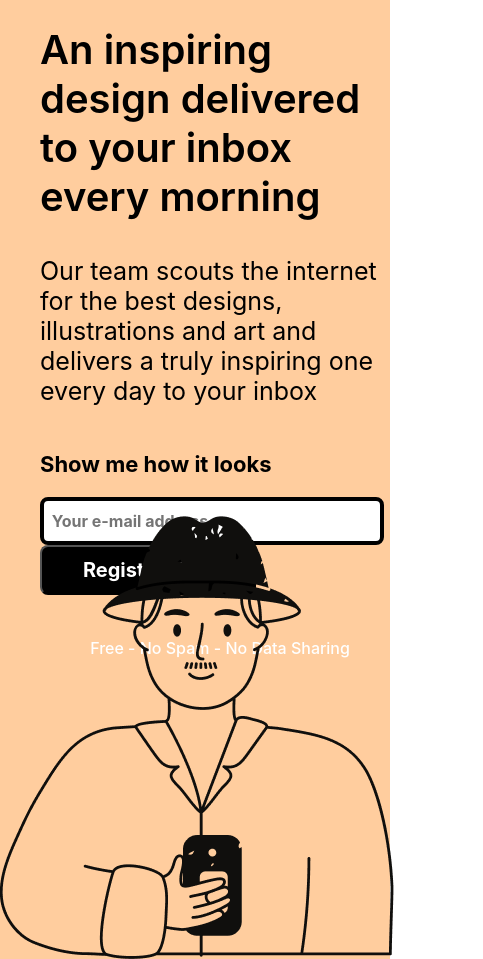
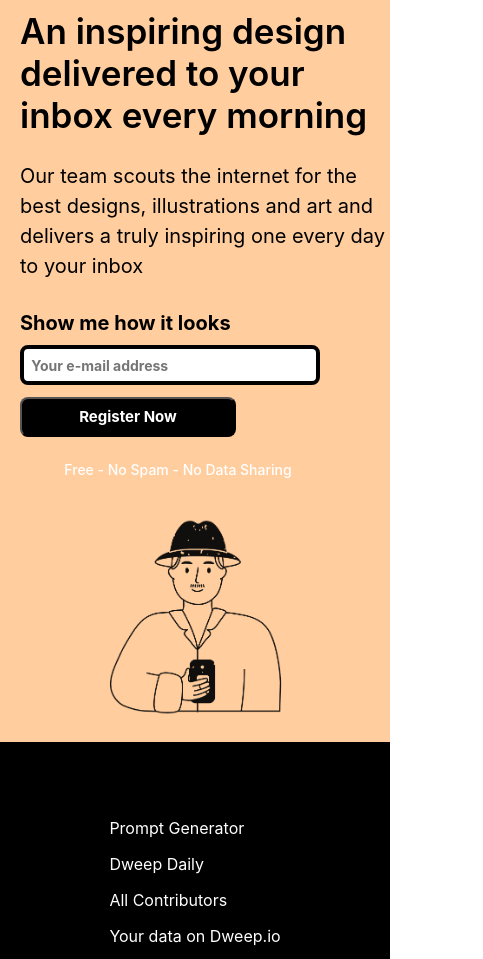
Before and after one commit to ruchipratihast/cuvette-project, a plain HTML site: page index.html in a window 390 px wide. Shown: the top 959 px of the page, 483 px wide, since content can reach past the window. Drawn offline with Linux system fonts and the light colour scheme.

Commit message:
Updated Micro Project on dated 09-09-2023

```diff
--- a/index.html
+++ b/index.html
@@ -1,12 +1,13 @@
-
 <!DOCTYPE html>
 <html lang="en">
+
 <head>
   <meta charset="UTF-8" />
   <meta name="viewport" content="width=device-width, initial-scale=1.0" />
   <link rel="stylesheet" type="text/css" href="styles.css" />
   <title>Micro Project 1</title>
 </head>
+
 <body>
   <div class="toppart">
     <div class="topleftside">
@@ -19,7 +20,7 @@
 
       <h5>Show me how it looks</h5>
 
-        <form action="">
+      <form action="" class="formcontainer">
         <input name="e-mail" placeholder=" Your e-mail address" type="text" />
         <button>Register Now</button>
       </form>
@@ -55,4 +56,5 @@
     </div>
   </div>
 </body>
+
 </html>
--- a/styles.css
+++ b/styles.css
@@ -1,17 +1,17 @@
-:root{
-    --theme : #FFCD9E;
-    --primary-color : #000000;
-    --secondary-color : #FFFFFF;
+:root {
+    --theme: #FFCD9E;
+    --primary-color: #000000;
+    --secondary-color: #FFFFFF;
 }
 
-*{
+* {
     box-sizing: border-box;
     margin: 0;
     padding: 0;
     font-family: 'Inter', sans-serif;
 }
 
-.toppart{
+.toppart {
     background-color: var(--theme);
     align-items: center;
     display: flex;
@@ -19,7 +19,7 @@
     justify-content: space-around;
 }
 
-.topleftside{
+.topleftside {
     height: 450px;
     /* margin-left: 132px; */
     width: 675px;
@@ -40,29 +40,29 @@
     padding-bottom: 10px;
 }
 
-.topleftside h5{
+.topleftside h5 {
     font-size: 22px;
     padding-top: 10px;
     padding-bottom: 20px;
 }
 
-.topleftside input{
+.topleftside input {
     border: 4px solid var(--primary-color);
     height: 48px;
     border-radius: 8px;
     font-size: 16px;
     font-weight: bold;
     padding: 0px 4px 0px 4px;
-    width: 344px ;
+    width: 344px;
 }
 
-.topleftside button{
+.topleftside button {
     font-size: 20px;
     font-weight: 700;
     line-height: 24px;
     letter-spacing: 0em;
     text-align: center;
-    background:var(--primary-color);
+    background: var(--primary-color);
     color: var(--secondary-color);
     width: 216px;
     height: 50px;
@@ -70,7 +70,7 @@
     cursor: pointer;
 }
 
-.topleftside h6{
+.topleftside h6 {
     font-size: 16px;
     font-weight: 500;
     line-height: 26px;
@@ -84,7 +84,7 @@
 }
 
 /* footer */
-.bottompart{
+.bottompart {
     background-color: var(--primary-color);
     width: 100%;
     height: 100%;
@@ -96,10 +96,11 @@
 
 }
 
-.leftside{
+.leftside {
     text-align: left;
 }
-.rightside{
+
+.rightside {
     text-align: right;
 }
 
@@ -111,11 +112,11 @@ p {
     margin-inline-end: 0px;
 }
 
-.lastp{
+.lastp {
     padding-top: 12px;
 }
 
-@media only screen and (max-width: 480px){
+@media only screen and (max-width: 480px) {
     .toprightside {
         width: 100%;
         height: 55%;
@@ -125,3 +126,101 @@ p {
         justify-content: center;
     }
 }
+
+/* Responsive design */
+@media screen and (max-width: 1200px) {
+    .toprightside img {
+        width: 450px;
+        height: 450px;
+    }
+}
+
+@media screen and (max-width: 1000px) {
+    .toppart {
+        flex-direction: column;
+    }
+
+    .topleftside {
+        height: 300px;
+        width: 100%;
+        padding-top: 14px;
+        padding-bottom: 8px;
+        padding-left: 30px;
+    }
+
+    .topleftside h1 {
+        font-size: 35px;
+    }
+
+    .topleftside p {
+        line-height: 30px;
+        font-size: 20px;
+        padding-top: 5px;
+        padding-bottom: 5px;
+    }
+
+    .topleftside h5 {
+        font-size: 20px;
+        padding-top: 5px;
+        padding-bottom: 10px;
+    }
+
+    .topleftside input {
+        height: 40px;
+        font-size: 14px;
+        padding: 0px 4px 0px 4px;
+        width: 300px;
+    }
+
+    .topleftside button {
+        font-size: 15px;
+        line-height: 24px;
+        letter-spacing: 0em;
+        height: 40px;
+    }
+
+    .topleftside h6 {
+        font-size: 14px;
+        width: 300px;
+        height: 51px;
+        padding-left: 16px;
+        padding-top: 20px;
+    }
+
+    .toprightside img {
+        width: 350px;
+        height: 350px;
+    }
+}
+
+@media screen and (max-width: 600px) {
+    .toppart {
+        height: 80%;
+    }
+
+    .topleftside {
+        height: 800%;
+        width: 100%;
+        padding-top: 10px;
+        padding-bottom: 4px;
+        padding-left: 20px;
+    }
+
+    .topleftside button {
+        margin-top: 12px;
+    }
+
+    .toprightside img {
+        width: 250px;
+        height: 250px;
+    }
+
+    .bottompart {
+        flex-direction: column;
+        align-items: center;
+    }
+
+    .rightside {
+        text-align: left;
+    }
+}
```
Lines whose indentation alone changed are shown as unchanged.
